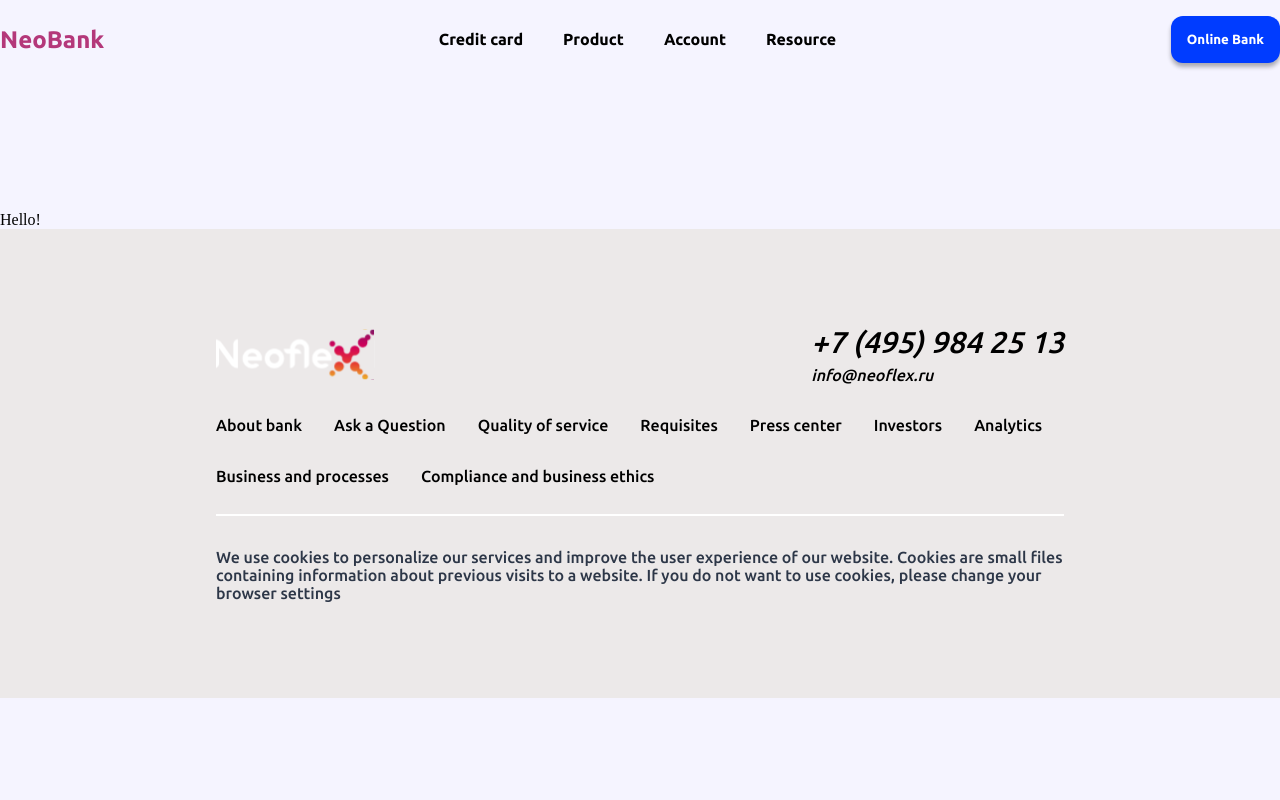
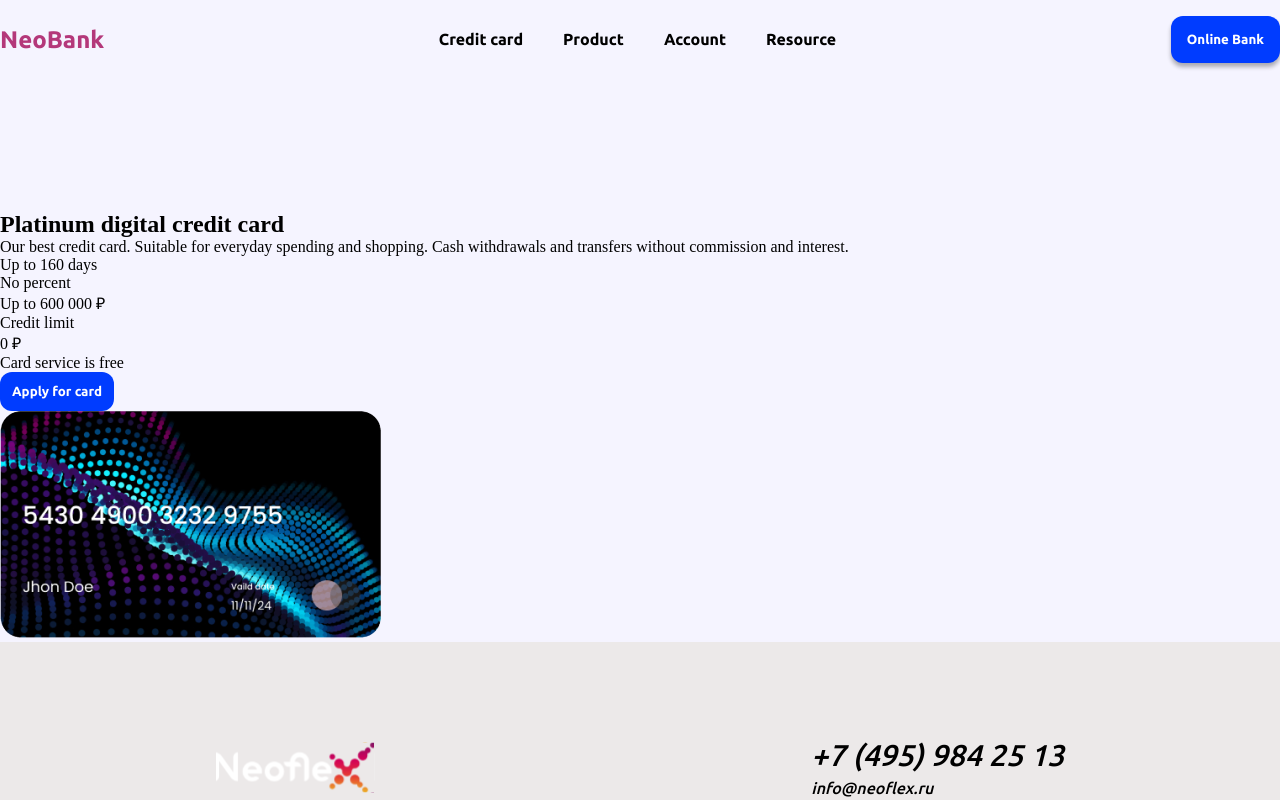
Before and after one commit to NyanLight/neoflex-project, a React (Vite) app: page /loan in a window 1280 px wide. Shown: the top 800 px of the page. Built offline with nearby package versions, Linux system fonts and the light colour scheme.

Commit message:
create html structure for platinum component

```diff
--- /dev/null
+++ b/src/components/Platinum/Platinum.module.css
@@ -0,0 +1,4 @@
+.platinum {
+    max-width: 1300px;
+    margin: auto;
+}
--- /dev/null
+++ b/src/components/Platinum/Platinum.tsx
@@ -0,0 +1,49 @@
+import { Button } from '../../ui/Button';
+import styles from './Platinum.module.css';
+import { Feature } from './Platinum.types';
+
+const features: Feature[] = [
+  { key: 0, title: 'Up to 160 days', regular: 'No percent' },
+  {
+    key: 1,
+    title: 'Up to 600 000 ₽',
+    regular: 'Credit limit',
+  },
+  {
+    key: 2,
+    title: '0 ₽',
+    regular: 'Card service is free',
+  },
+];
+
+export function Platinum() {
+  return (
+    <section className={styles.platinum}>
+      <div className={styles.platinum__info}>
+        <h1 className={styles.platinum__title}>Platinum digital credit card</h1>
+        <div className={styles.platinum__description}>
+          Our best credit card. Suitable for everyday spending and shopping.
+          Cash withdrawals and transfers without commission and interest.
+        </div>
+        <div className={styles.platinum__features}>
+          {features.map((feature) => {
+            return (
+              <div className={styles.platinum__feature} key={feature.key}>
+                <div className="feature__title">{feature.title}</div>
+                <div className="feature__regular">{feature.regular}</div>
+              </div>
+            );
+          })}
+        </div>
+        <Button padding={12} text="Apply for card" />
+      </div>
+      <div className={styles.platinum__card}>
+        <img
+          src="src/assets/platinumCard.png"
+          alt=""
+          className={styles.platinum__img}
+        />
+      </div>
+    </section>
+  );
+}
--- /dev/null
+++ b/src/components/Platinum/Platinum.types.ts
@@ -0,0 +1,5 @@
+export type Feature = {
+    key: number,
+    title: string,
+    regular: string
+}
--- a/src/pages/Loan.tsx
+++ b/src/pages/Loan.tsx
@@ -1,7 +1,7 @@
+import { Platinum } from "../components/Platinum/Platinum";
+
 export function Loan () {
     return (
-        <div>
-            Hello!
-        </div>
+        <Platinum />
     )
 }
```
Also changed, not shown: src/assets/platinumCard.png (added).
